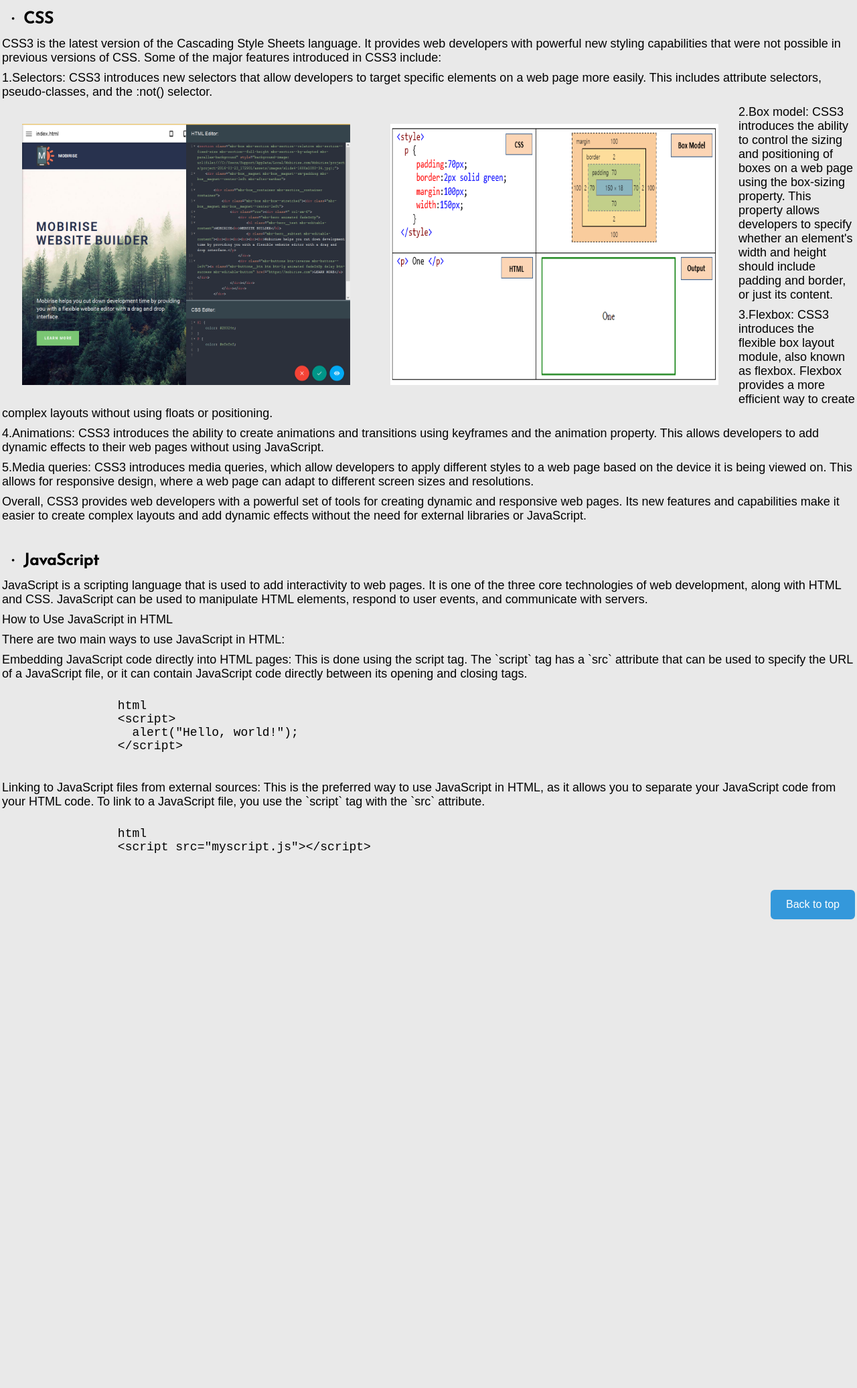
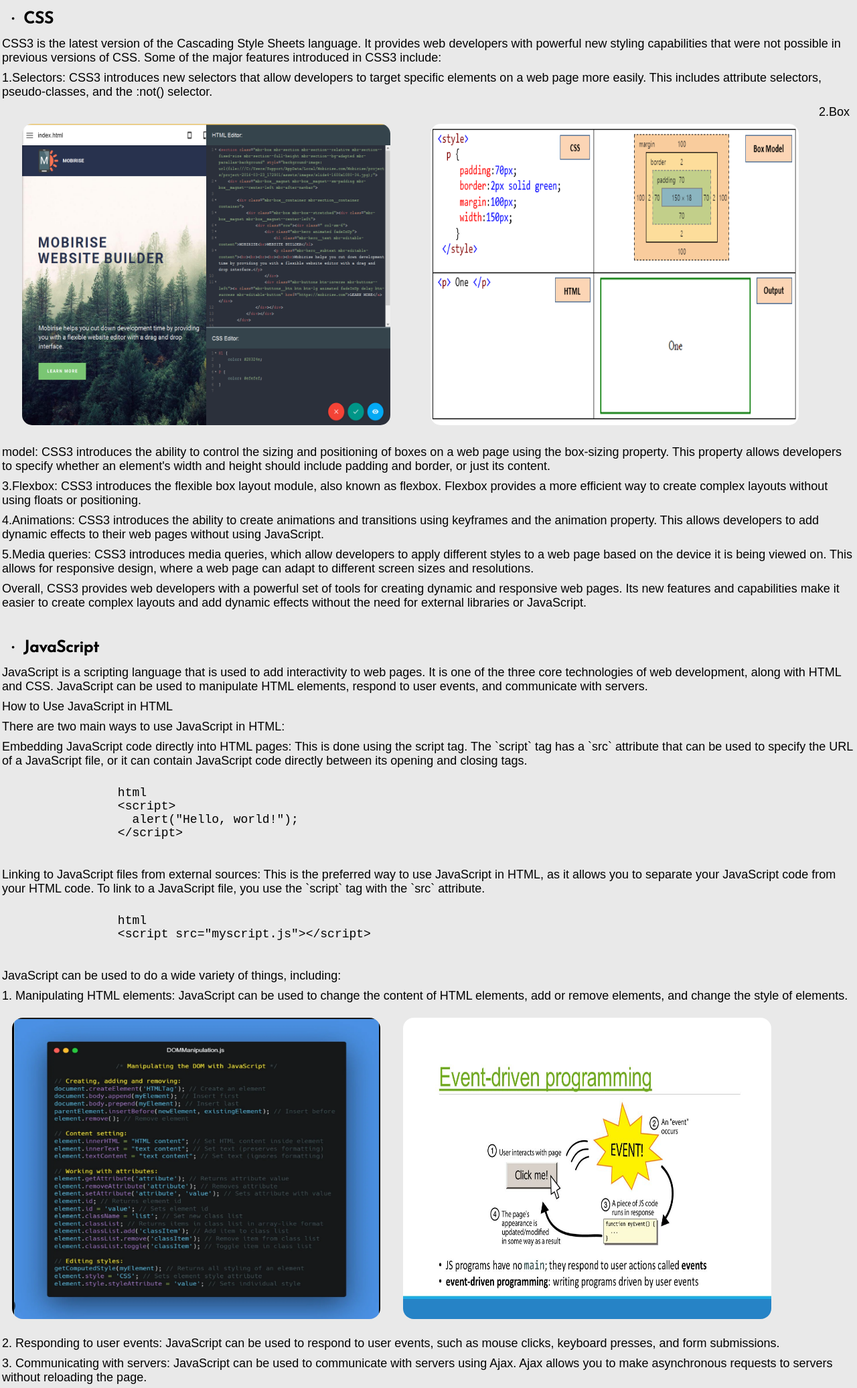
Before and after one commit to DjSahaAnogh/Project-1, a plain HTML site: page index.html in a window 1280 px wide. Shown: the part 1072-3145 px from the top of the page at 67% size. Before the commit the page ends 2445 px from the top, so only its background shows below. Drawn offline with Linux system fonts and the light colour scheme; a web font is replaced by a local one.

Commit message:
JavaScript completed.

```diff
--- a/CSS/general.css
+++ b/CSS/general.css
@@ -28,9 +28,17 @@ body {
 .pic_1{
   width: 550px;
   height: 450px;
-  padding: 30px;
-  border-radius: 5px;
+  margin: 30px;
+  border-radius: 15px;
   float: left;
+}
+
+.pic_2{
+  width: 550px;
+  height: 450px;
+  margin: 15px;
+  border-radius: 16px;
+  float: center;
 }
 
 .button_div{
--- a/index.html
+++ b/index.html
@@ -5,7 +5,7 @@
     <meta http-equiv="X-UA-Compatible" content="IE=edge" />
     <meta name="viewport" content="width=device-width, initial-scale=1.0" />
     <title>Project-1-Home</title>
-    <link rel="icon" href="pic/1event-management.png" type="image/x-icon">
+    <link rel="icon" href="pic/1event-management.png" type="image/x-icon" />
 
     <link rel="stylesheet" href="CSS/general.css" />
     <link rel="stylesheet" href="CSS/text.css" />
@@ -72,7 +72,13 @@
           <a class="web-link" target="_blank" href="https://www.acps.edu.bd/"
             >Adamjee Cantonment Public School(ACPS)</a
           >.
-          <img class="school_pic", src="/pic/download (1).jpeg", alt="pic of our school">
+          <img
+            class="school_pic"
+            ,
+            src="/pic/download (1).jpeg"
+            ,
+            alt="pic of our school"
+          />
         </p>
         <p class="text">
           Now, we will talk about a few things. Frist we&#39;ll talk about HTML.
@@ -80,36 +86,37 @@
         </p>
       </section>
       <section class="sections-html">
-        <h1 class="content-head", style="margin-top: 250px;"><span class="symbol">&middot;</span>HTML</h1>
+        <h1 class="content-head" , style="margin-top: 250px">
+          <span class="symbol">&middot;</span>HTML
+        </h1>
         <div>
-
           <p class="text">
             HTML stands for Hypertext Markup Language. Tim Berners-Lee wrote the
             first version of HTML in 1993. Since then, there have been many
             different versions of HTML. The most widely used version throughout
-            the 2000s was HTML 4.01, which became an official standard in December
-            1999. At present the most used version of HTML is HTML5. Another
-            version, XHTML, was a rewrite of HTML as an XML language.
+            the 2000s was HTML 4.01, which became an official standard in
+            December 1999. At present the most used version of HTML is HTML5.
+            Another version, XHTML, was a rewrite of HTML as an XML language.
           </p>
-          <img class="pic", src="/pic/888859.png", alt="html">
+          <img class="pic" , src="/pic/888859.png" , alt="html" />
           <p class="text">
             HTML was invented initially as a language intended for the
             distribution of relatively simple for use by authors documents,
-            suitable or academics rather than experts in printing or other aspects
-            of document formatting.
+            suitable or academics rather than experts in printing or other
+            aspects of document formatting.
           </p>
           <p class="text">
-            HTML is very easy to learn. By useing HTML we can make a structur of a
-            web page. Web sites are mainly a group of web pages, which are
+            HTML is very easy to learn. By useing HTML we can make a structur of
+            a web page. Web sites are mainly a group of web pages, which are
             connected. We can easily make a wed page by a few html tags.
           </p>
           <p class="text">
-            There are a lot of html tags. It has its onw standard structur. But we
-            can a wed page with or without it. But it is a best practice to use
-            it. Because, the code we have written without it can be see on our
-            local machine, but when we will publish it may not show as we accept
-            it. So, we should use the standard structur therefore it will work on
-            all device. The standard sturctur is showen below.
+            There are a lot of html tags. It has its onw standard structur. But
+            we can a wed page with or without it. But it is a best practice to
+            use it. Because, the code we have written without it can be see on
+            our local machine, but when we will publish it may not show as we
+            accept it. So, we should use the standard structur therefore it will
+            work on all device. The standard sturctur is showen below.
           </p>
           <pre>
             <code style="font-size: 18px;">
@@ -120,7 +127,6 @@
               &lt;&#47;html&gt;
             </code>
           </pre>
-
         </div>
       </section>
       <section class="sections-css">
@@ -137,8 +143,20 @@
             target specific elements on a web page more easily. This includes
             attribute selectors, pseudo-classes, and the :not() selector.
           </p>
-          <img src="/pic/code-editor-in-action.png", alt="code-editor-in-action", class="pic_1">
-          <img src="/pic/css-box-model-core.png", alt="css-box-model-core", class="pic_1">
+          <img
+            src="/pic/code-editor-in-action.png"
+            ,
+            alt="code-editor-in-action"
+            ,
+            class="pic_1"
+          />
+          <img
+            src="/pic/css-box-model-core.png"
+            ,
+            alt="css-box-model-core"
+            ,
+            class="pic_1"
+          />
           <p class="text">
             2.Box model: CSS3 introduces the ability to control the sizing and
             positioning of boxes on a web page using the box-sizing property.
@@ -147,9 +165,9 @@
             content.
           </p>
           <p class="text">
-            3.Flexbox: CSS3 introduces the flexible box layout module, also known
-            as flexbox. Flexbox provides a more efficient way to create complex
-            layouts without using floats or positioning.
+            3.Flexbox: CSS3 introduces the flexible box layout module, also
+            known as flexbox. Flexbox provides a more efficient way to create
+            complex layouts without using floats or positioning.
           </p>
           <p class="text">
             4.Animations: CSS3 introduces the ability to create animations and
@@ -158,10 +176,11 @@
             JavaScript.
           </p>
           <p class="text">
-            5.Media queries: CSS3 introduces media queries, which allow developers
-            to apply different styles to a web page based on the device it is
-            being viewed on. This allows for responsive design, where a web page
-            can adapt to different screen sizes and resolutions.
+            5.Media queries: CSS3 introduces media queries, which allow
+            developers to apply different styles to a web page based on the
+            device it is being viewed on. This allows for responsive design,
+            where a web page can adapt to different screen sizes and
+            resolutions.
           </p>
           <p class="text">
             Overall, CSS3 provides web developers with a powerful set of tools
@@ -173,15 +192,27 @@
         </div>
       </section>
       <section class="sections-java">
-        <h1 class="content-head"><span class="symbol">&middot;</span>JavaScript</h1>
+        <h1 class="content-head">
+          <span class="symbol">&middot;</span>JavaScript
+        </h1>
         <div>
           <p class="text">
-            JavaScript is a scripting language that is used to add interactivity to web pages. It is one of the three core technologies of web development, along with HTML and CSS. JavaScript can be used to manipulate HTML elements, respond to user events, and communicate with servers.
+            JavaScript is a scripting language that is used to add interactivity
+            to web pages. It is one of the three core technologies of web
+            development, along with HTML and CSS. JavaScript can be used to
+            manipulate HTML elements, respond to user events, and communicate
+            with servers.
           </p>
           <p class="text">How to Use JavaScript in HTML</p>
           <p class="text">There are two main ways to use JavaScript in HTML:</p>
-          <p class="text">Embedding JavaScript code directly into HTML pages: This is done using the script tag. The `script` tag has a `src` attribute that can be used to specify the URL of a JavaScript file, or it can contain JavaScript code directly between its opening and closing tags.</p>
-            <pre >
+          <p class="text">
+            Embedding JavaScript code directly into HTML pages: This is done
+            using the script tag. The `script` tag has a `src` attribute that
+            can be used to specify the URL of a JavaScript file, or it can
+            contain JavaScript code directly between its opening and closing
+            tags.
+          </p>
+          <pre>
               <code style="font-size: 18px;">
                 html
                 &lt;script&gt;
@@ -189,18 +220,42 @@
                 &lt;&#47;script&gt;
               </code>
             </pre>
-            <p class="text">
-              Linking to JavaScript files from external sources: This is the preferred way to use JavaScript in HTML, as it allows you to separate your JavaScript code from your HTML code. To link to a JavaScript file, you use the `script` tag with the `src` attribute.
-            </p>
-            <pre >
+          <p class="text">
+            Linking to JavaScript files from external sources: This is the
+            preferred way to use JavaScript in HTML, as it allows you to
+            separate your JavaScript code from your HTML code. To link to a
+            JavaScript file, you use the `script` tag with the `src` attribute.
+          </p>
+          <pre>
               <code style="font-size: 18px;">
                 html
                 &lt;script src="myscript.js"&gt;&lt;&#47;script&gt;
               </code>
             </pre>
+          <p class="text">
+            JavaScript can be used to do a wide variety of things, including:
+          </p>
+          <p class="text">
+            1. Manipulating HTML elements: JavaScript can be used to change the
+            content of HTML elements, add or remove elements, and change the
+            style of elements.
+          </p>
+          <img src="pic/Manipulating HTML elements.png" alt="Manipulating HTML elements" class="pic_2">
+          <img src="pic/Responding to user events.jpg" alt="Responding to user events" class="pic_2">
+          <p class="text">
+            2. Responding to user events: JavaScript can be used to respond to user
+            events, such as mouse clicks, keyboard presses, and form
+            submissions.
+          </p>
+          <p class="text">
+            3. Communicating with servers: JavaScript can be used to communicate
+            with servers using Ajax. Ajax allows you to make asynchronous
+            requests to servers without reloading the page.
+          </p>
+          <img src="pic/Communicating with servers.jpg" alt="Communicating with servers" class="pic_2">
         </div>
       </section>
-      <div style="float: right;">
+      <div style="float: right">
         <a href="index.html"><button class="go_to_top">Back to top</button></a>
       </div>
     </main>
```
Also changed, not shown: pic/Communicating with servers.jpg (added), pic/Manipulating HTML elements.png (added), pic/Responding to user events.jpg (added).
